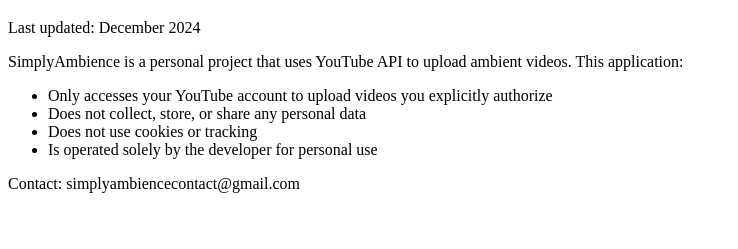
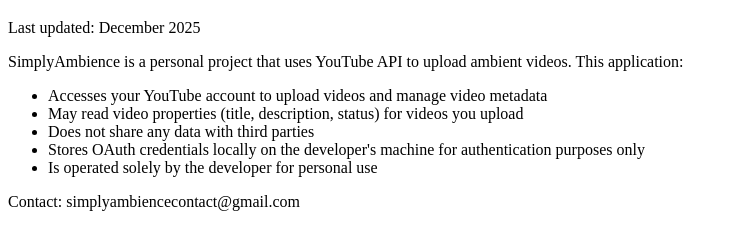
Before and after one commit to portoaj/simplyambience-legal, a plain HTML site: page privacy.html in a window 1280 px wide. Shown: the part 61-310 px from the top of the page, without its empty margins (0-738 px from the left). Drawn offline with Linux system fonts and the light colour scheme.

Commit message:
Fix date to 2025, update privacy policy for accuracy

```diff
--- a/privacy.html
+++ b/privacy.html
@@ -3,12 +3,13 @@
 <head><title>Privacy Policy - SimplyAmbience</title></head>
 <body>
   <h1>Privacy Policy</h1>
-  <p>Last updated: December 2024</p>
+  <p>Last updated: December 2025</p>
   <p>SimplyAmbience is a personal project that uses YouTube API to upload ambient videos. This application:</p>
   <ul>
-    <li>Only accesses your YouTube account to upload videos you explicitly authorize</li>
-    <li>Does not collect, store, or share any personal data</li>
-    <li>Does not use cookies or tracking</li>
+    <li>Accesses your YouTube account to upload videos and manage video metadata</li>
+    <li>May read video properties (title, description, status) for videos you upload</li>
+    <li>Does not share any data with third parties</li>
+    <li>Stores OAuth credentials locally on the developer's machine for authentication purposes only</li>
     <li>Is operated solely by the developer for personal use</li>
   </ul>
   <p>Contact: simplyambiencecontact@gmail.com</p>
```
Also changed, not shown: terms.html (+1 -1 lines).
